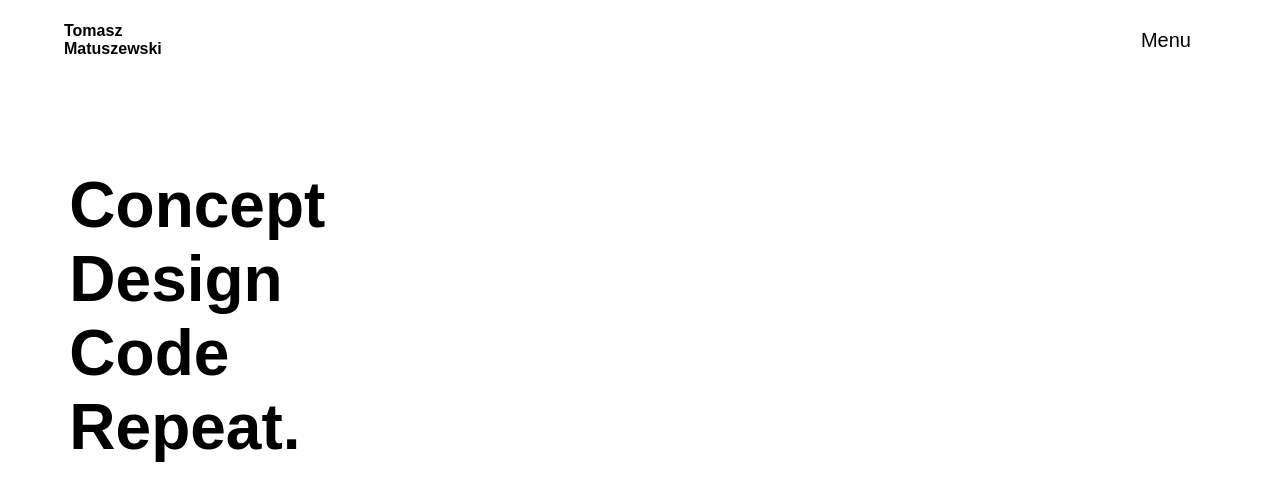
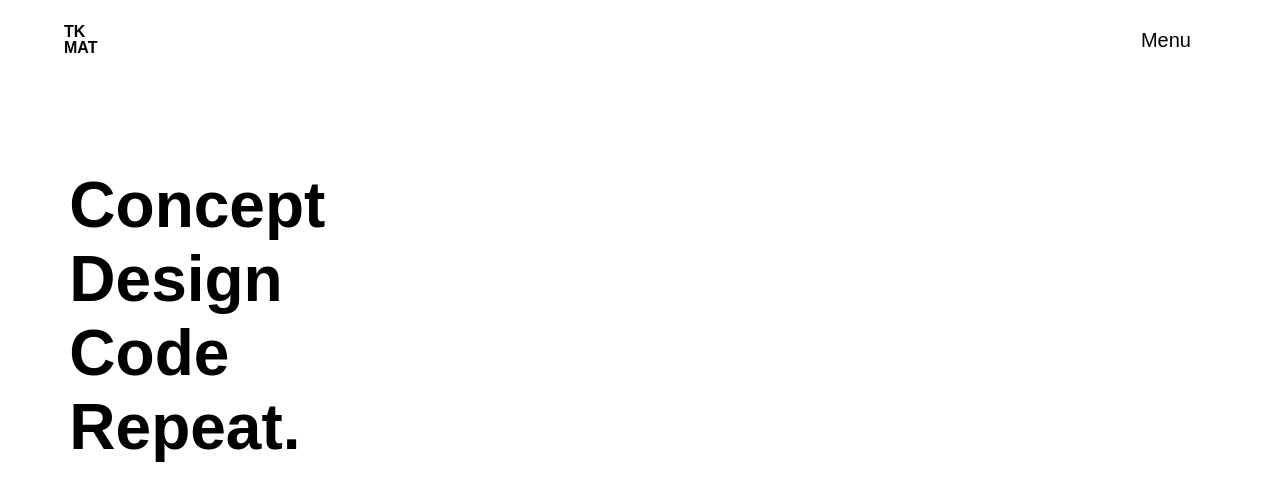
Before and after one commit to tkmatuszewski/personal-site, a Gatsby site: page / in a window 1280 px wide. Shown: the top 498 px of the page. Built offline with nearby package versions, Linux system fonts and the light colour scheme; Gatsby itself is replaced by a stand-in of ours; a web font is replaced by a local one.

Commit message:
Logo redesigned

```diff
--- a/src/components/Logo.js
+++ b/src/components/Logo.js
@@ -3,27 +3,35 @@ import React from "react";
 
 
 
-const LogoStyled = styled.h1`
-    grid-row: 1/2;
-    grid-column: 2/3;
-    font-size : 2vh;
-    font-weight : 900;
-    font-family: 'Raleway', sans-serif;
+const LogoStyled = styled.div`
+  font-size: 2vh;
+  font-weight: 900;
+  font-family: "Montserrrat", sans-serif;
   align-self: center;
+  color: inherit;
   opacity: 1;
+  line-height:1 ;
+
+  a {
+    text-decoration: none;
+    color: inherit;
+  }
 
   span {
     display: block;
   }
-`
+`;
+
 const Logo = () => {
 
     return (
       <LogoStyled>
-       <span>Tomasz</span>
-       <span>Matuszewski</span>
+        <a href="#home">
+          <span>TK</span>
+          <span>MAT</span>
+        </a>
       </LogoStyled>
-    )
+    );
 }
 
 export default Logo;
```
Lines whose indentation alone changed are shown as unchanged.
